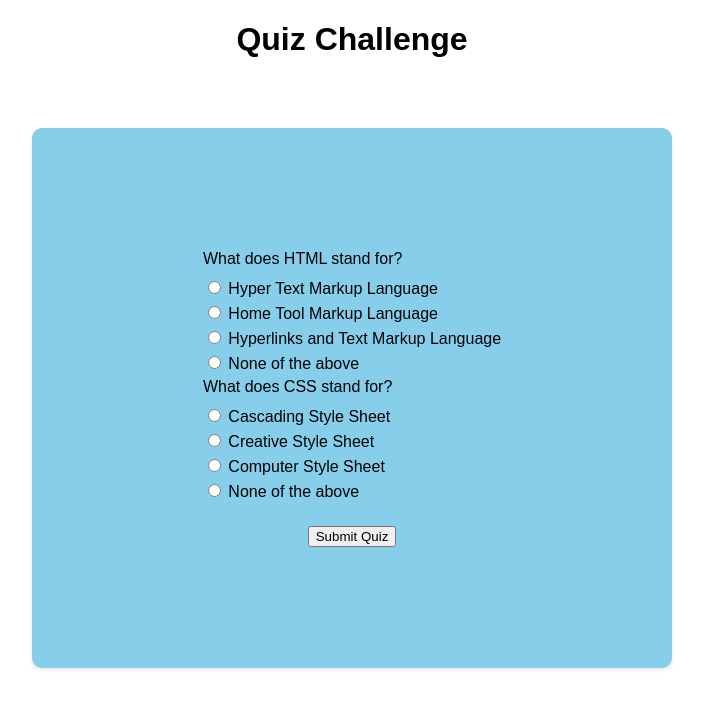
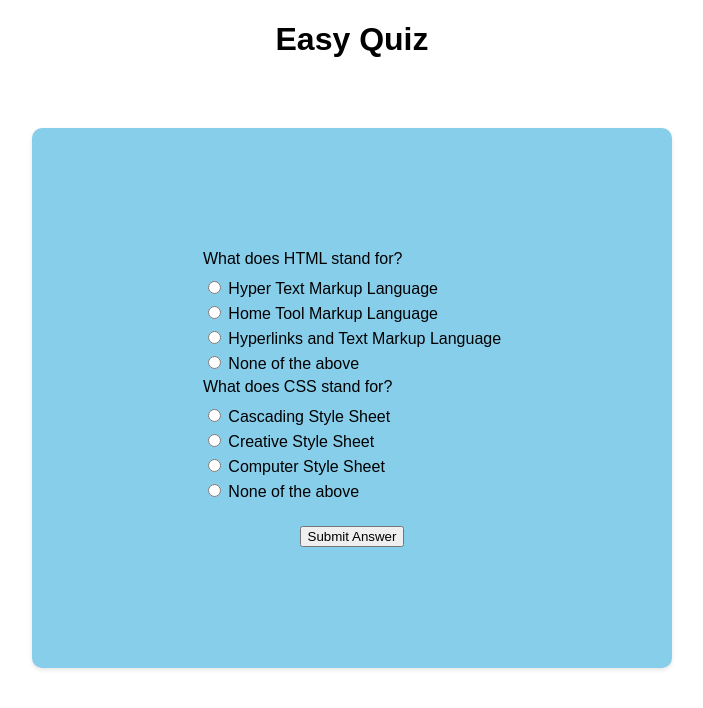
Before and after one commit to neerojstha/Easy_quiz, a plain HTML site: page index.html in a window 1280 px wide. Shown: the whole page, without its empty margins (288-991 px from the left). Drawn offline with Linux system fonts and the light colour scheme.

Commit message:
index.html prepared

```diff
--- a/index.html
+++ b/index.html
@@ -14,7 +14,7 @@
 </head>
 <body>
   <header>
-    <h1 class="title">Quiz Challenge</h1>
+    <h1 class="title">Easy Quiz</h1>
   </header>
   <main>
     <div class="container">
@@ -22,7 +22,7 @@
         <!-- Quiz questions and answers will be dynamically generated here -->
       </div>
 
-      <button id="submit" class="submit-btn">Submit Quiz</button>
+      <button id="submit" class="submit-btn">Submit Answer</button>
     </div>
   </main>
 
```
